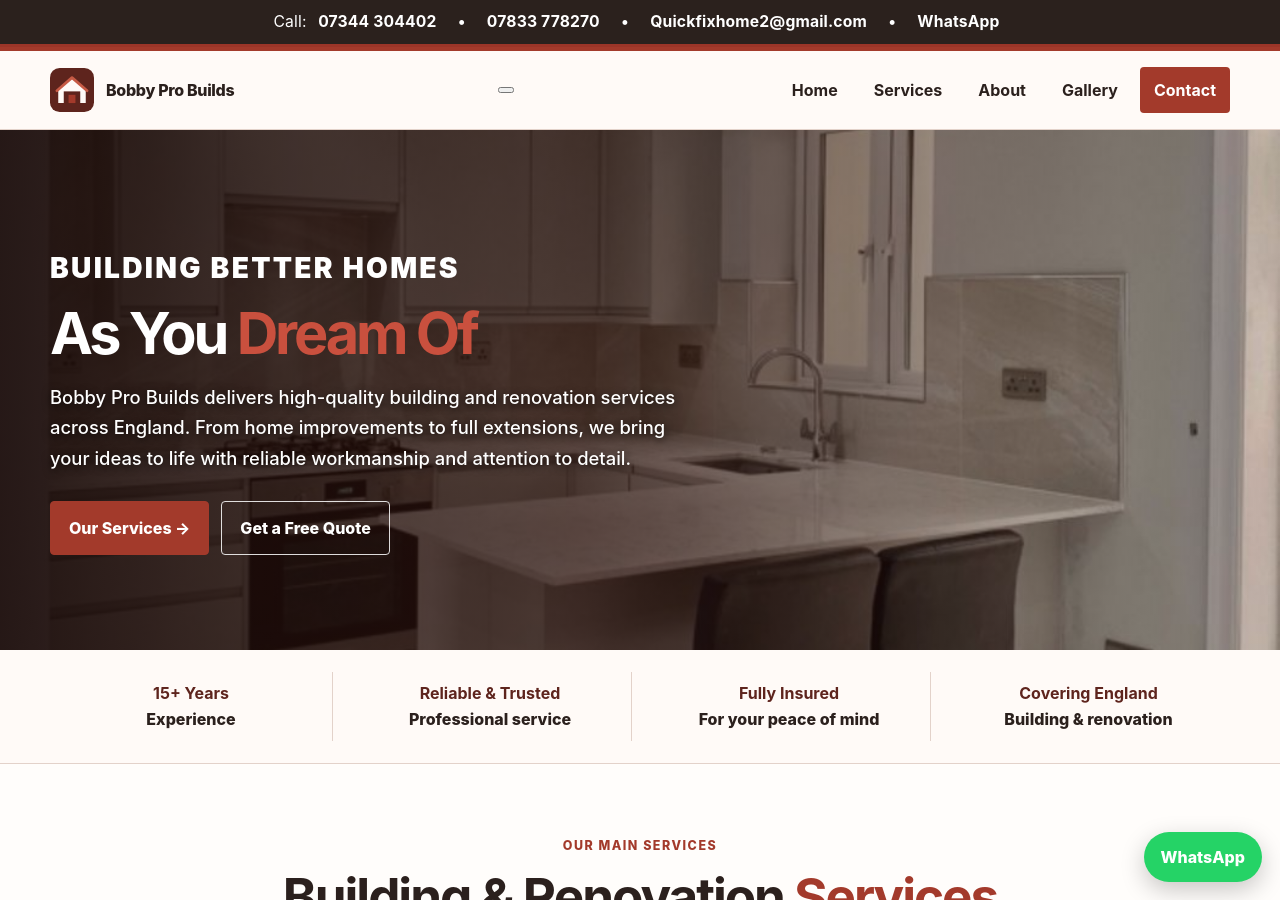
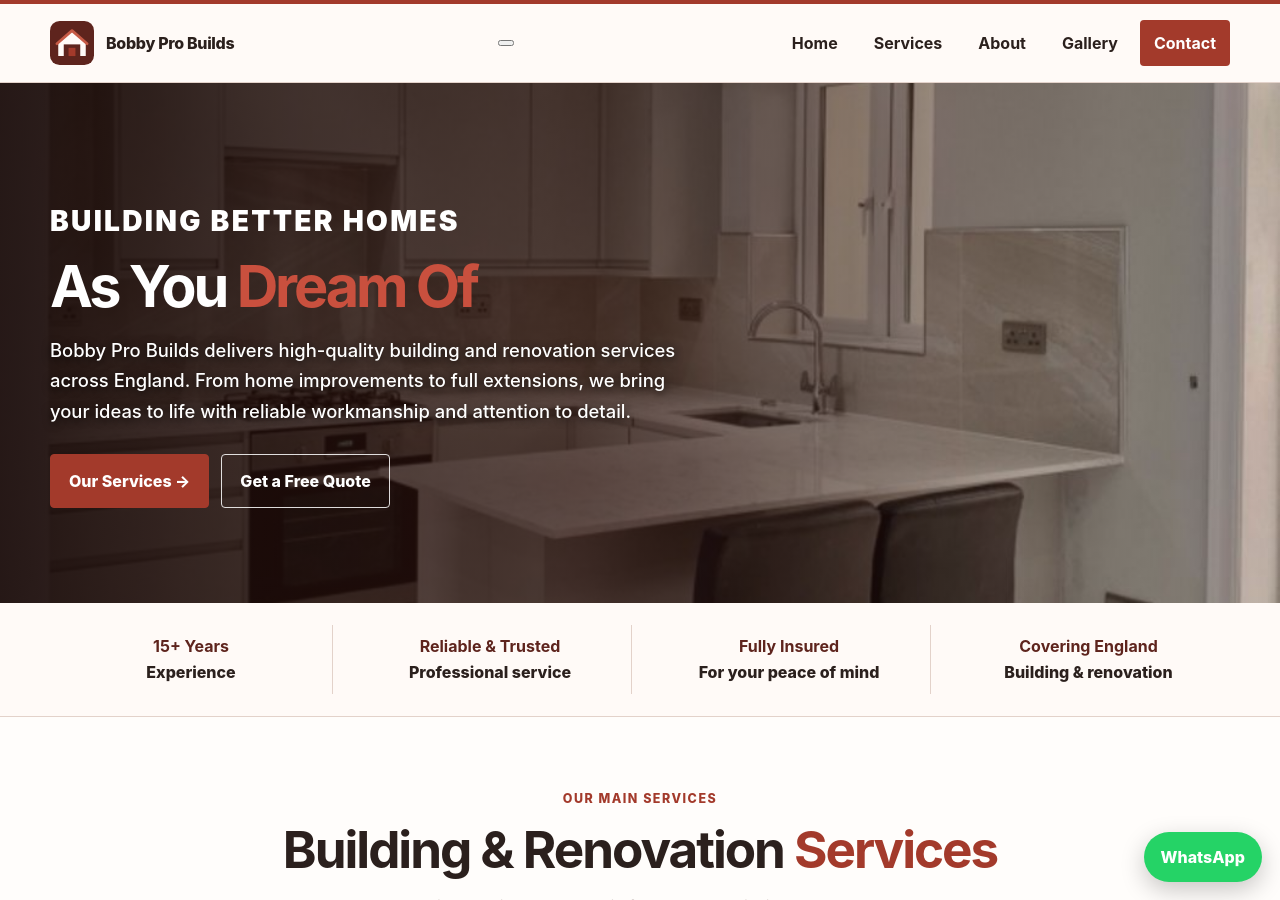
Before and after one commit to arsalanbobby/Bobby-Pro-Builds, a Jekyll site: the page built from index.md, in a window 1280 px wide and 900 px high. Built offline with Jekyll 4.4.1, drawn with Linux system fonts in a browser that asks for light colours.

Commit message:
Remove contact information from default layout

```diff
--- a/_layouts/default.html
+++ b/_layouts/default.html
@@ -9,7 +9,6 @@
   <link rel="stylesheet" href="{{ '/assets/css/style.css' | relative_url }}">
 </head>
 <body>
-  <div class="contact-topbar"><div class="container">Call: <a href="tel:+447344304402">07344 304402</a> &nbsp; • &nbsp; <a href="tel:+447833778270">07833 778270</a> &nbsp; • &nbsp; <a href="mailto:Quickfixhome2@gmail.com">Quickfixhome2@gmail.com</a> &nbsp; • &nbsp; <a href="https://wa.me/447344304402" target="_blank" rel="noopener">WhatsApp</a></div></div>
   <header class="site-header">
     <div class="container nav-wrap">
       <a class="brand" href="{{ '/' | relative_url }}" aria-label="Bobby Pro Builds home">
```
